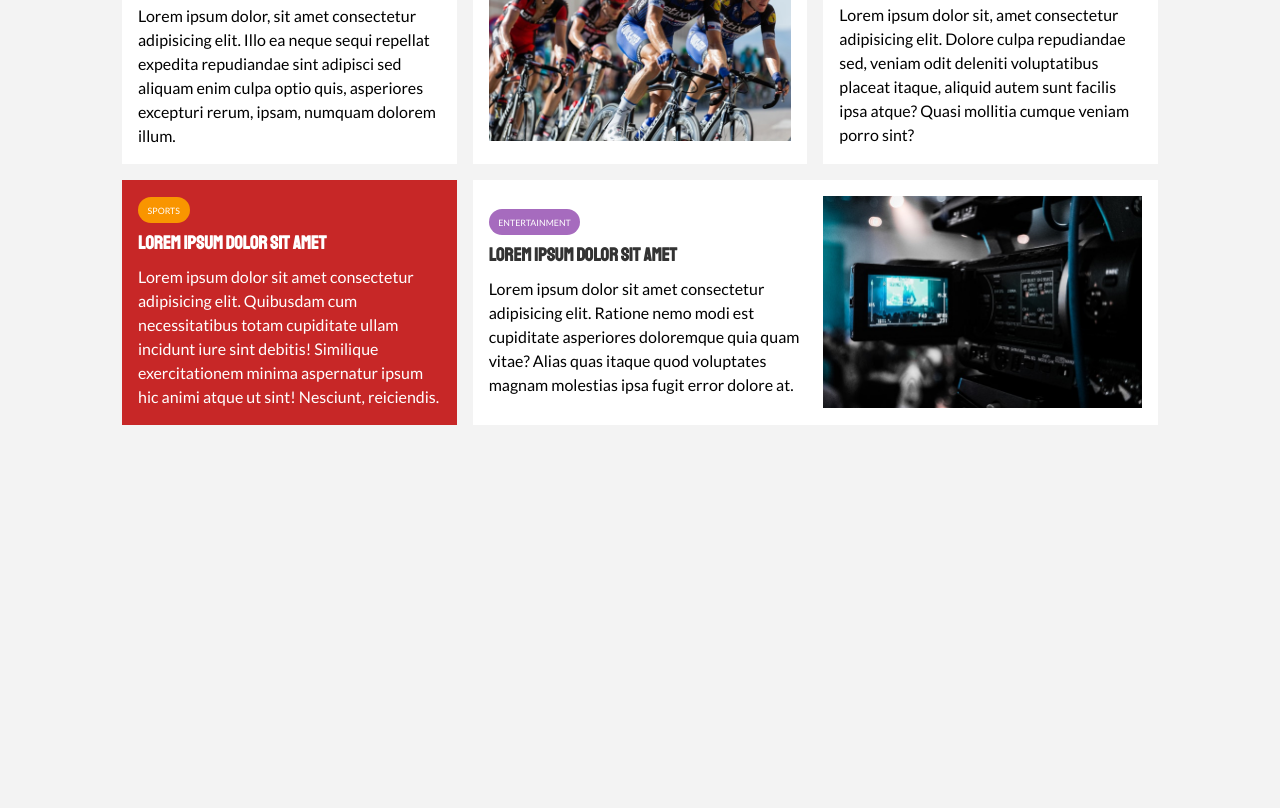
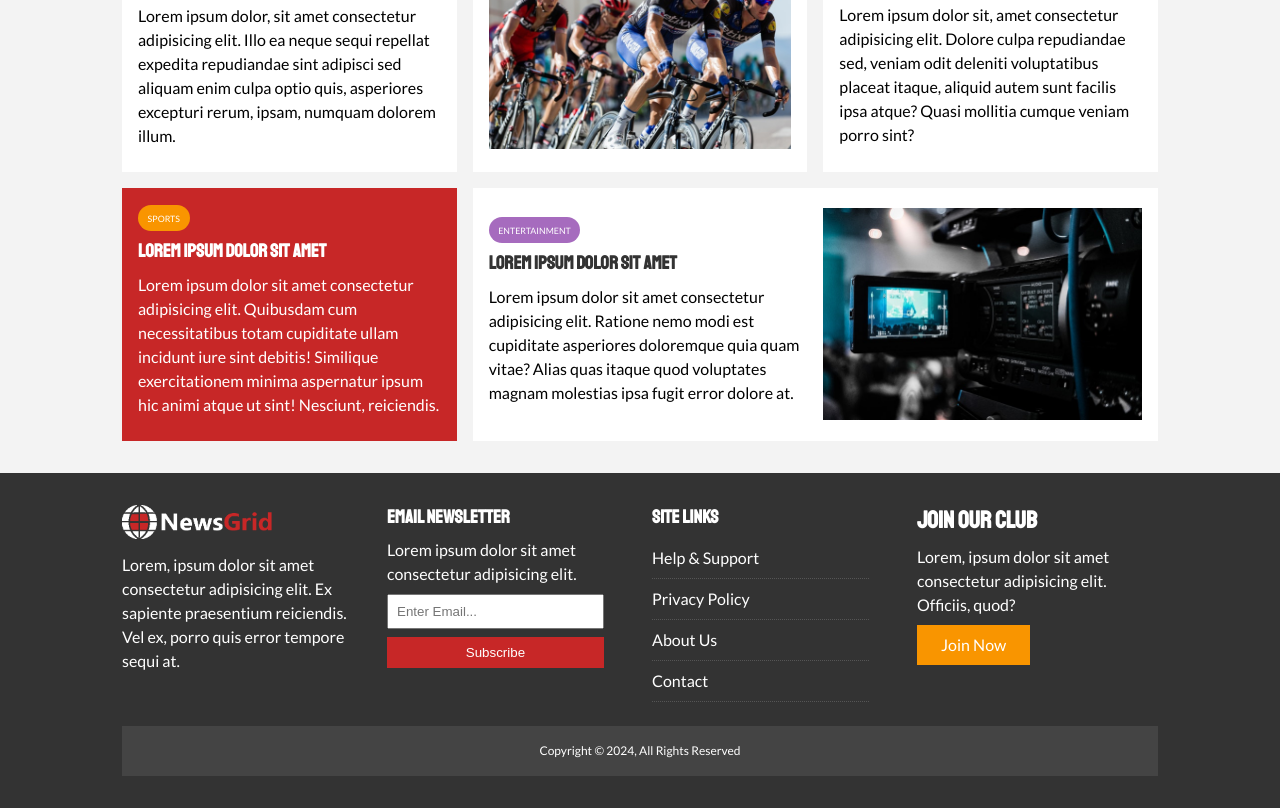
Before and after one commit to emre1n/html-css-projects, a plain HTML site: page 07-newsgrid/index.html in a window 1280 px wide. Shown: the part 1159-1967 px from the top of the page. Before the commit the page ends 1616 px from the top, so only its background shows below. Drawn offline with Linux system fonts and the light colour scheme; files whose address does not match are found by name.

Commit message:
add footer

```diff
--- a/07-newsgrid/css/style.css
+++ b/07-newsgrid/css/style.css
@@ -31,6 +31,10 @@ a {
 
 ul {
   list-style: none;
+}
+
+p {
+  margin: 0.5rem 0;
 }
 
 img {
@@ -158,6 +162,16 @@ h6 {
   padding: 3rem;
 }
 
+.list li {
+  padding: 0.5rem 0;
+  border-bottom: #555 dotted 1px;
+  width: 90%;
+}
+
+.list li a:hover {
+  color: var(--primary-color) !important;
+}
+
 /* Navigation */
 #main-nav {
   background: #fff;
@@ -260,3 +274,41 @@ h6 {
 #home-articles .articles-container > *:last-child {
   grid-column: 2 / span 2;
 }
+
+/* Footer */
+#main-footer {
+  background: var(--dark-color);
+  color: #fff;
+}
+
+#main-footer img {
+  width: 150px;
+}
+
+#main-footer a {
+  color: #fff;
+}
+
+#main-footer .footer-container {
+  display: grid;
+  grid-template-columns: repeat(4, 1fr);
+  grid-gap: 1.5rem;
+}
+
+#main-footer .footer-container > *:last-child {
+  background: #444;
+  grid-column: 1 / span 4;
+  padding: 0.5rem;
+  text-align: center;
+  font-size: 0.75rem;
+}
+
+#main-footer .footer-container input[type='email'] {
+  width: 90%;
+  padding: 0.5rem;
+  margin-bottom: 0.5rem;
+}
+
+#main-footer .footer-container input[type='submit'] {
+  width: 90%;
+}
--- a/07-newsgrid/index.html
+++ b/07-newsgrid/index.html
@@ -159,5 +159,47 @@
         </div>
       </div>
     </section>
+
+    <!-- Footer -->
+    <footer id="main-footer" class="py-2">
+      <div class="container footer-container">
+        <div>
+          <img src="img/logo_light.png" alt="NewsGrid Logo Light" />
+          <p>
+            Lorem, ipsum dolor sit amet consectetur adipisicing elit. Ex
+            sapiente praesentium reiciendis. Vel ex, porro quis error tempore
+            sequi at.
+          </p>
+        </div>
+        <div>
+          <h3>Email Newsletter</h3>
+          <p>Lorem ipsum dolor sit amet consectetur adipisicing elit.</p>
+          <form>
+            <input type="email" placeholder="Enter Email..." />
+            <input type="submit" value="Subscribe" class="btn btn-primary" />
+          </form>
+        </div>
+        <div>
+          <h3>Site Links</h3>
+          <ul class="list">
+            <li><a href="#">Help & Support</a></li>
+            <li><a href="#">Privacy Policy</a></li>
+            <li><a href="#">About Us</a></li>
+            <li><a href="#">Contact</a></li>
+          </ul>
+        </div>
+        <div>
+          <h2>Join Our Club</h2>
+          <p>
+            Lorem, ipsum dolor sit amet consectetur adipisicing elit. Officiis,
+            quod?
+          </p>
+          <a href="#" class="btn btn-secondary">Join Now</a>
+        </div>
+        <div>
+          <p>Copyright &copy; 2024, All Rights Reserved</p>
+        </div>
+      </div>
+    </footer>
   </body>
 </html>
```
